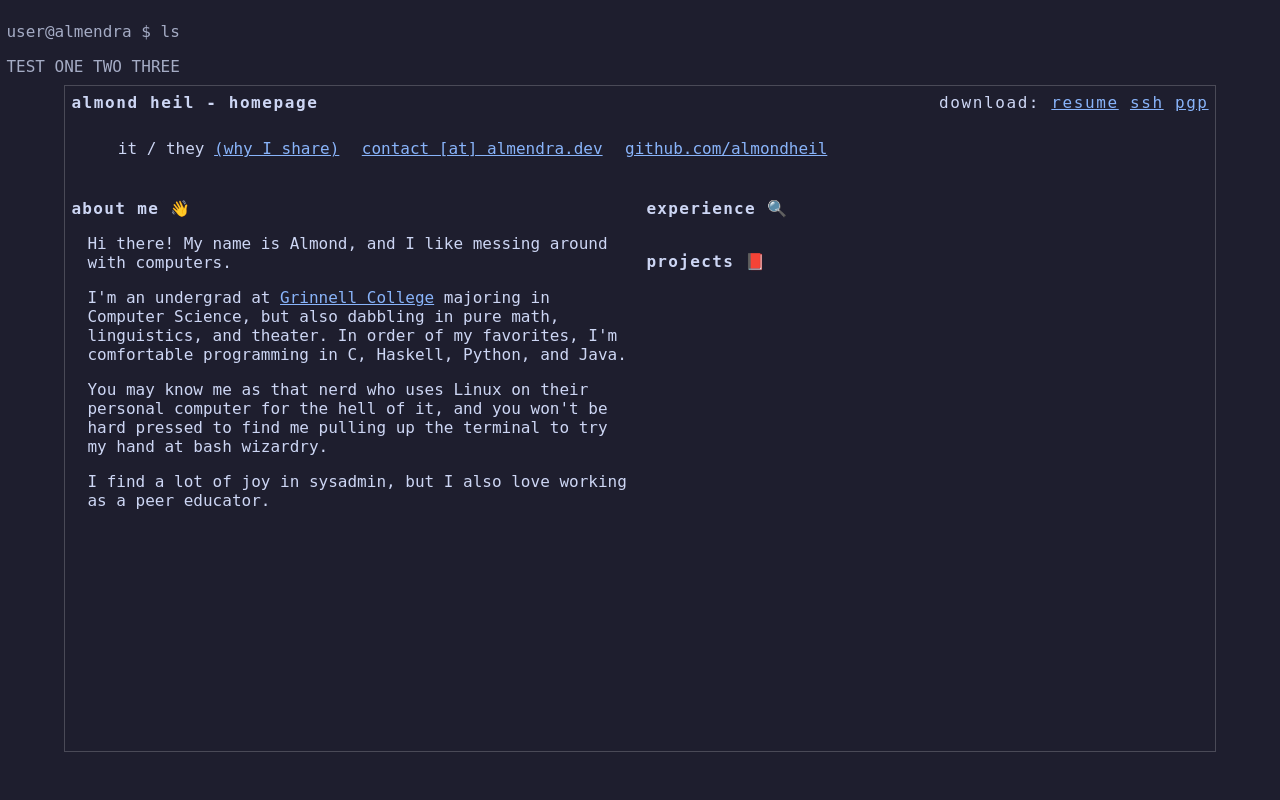
After one commit to almondheil/almendra-dev, a Flask app: template templates/index.html in a window 1280 px wide. The commit adds this page. Run offline with Flask 3, Linux system fonts and the light colour scheme; the template is opened without the code that fills it, so the values that code supplies are empty.

Commit message:
Big move to Flask to use sqlite3 to serve content instead of writing HTML manually
Not everything is completely cleaned up, but content shows up properly
now and nothing is so broken that it won't work.

```diff
--- /dev/null
+++ b/app.py
@@ -0,0 +1,72 @@
+import sqlite3
+from flask import Flask, render_template
+from utils import dates2range
+
+app = Flask(__name__)
+
+def get_db_connection():
+    conn = sqlite3.connect('database.db')
+    conn.row_factory = sqlite3.Row
+    return conn
+
+#
+# Homepage
+#
+@app.route('/')
+def index():
+    # get data from mysql
+    conn = get_db_connection()
+    projects = conn.execute("SELECT * FROM projects ORDER BY added DESC").fetchall()
+    experience_raw = conn.execute("SELECT * FROM experience ORDER BY start_time DESC, end_time DESC").fetchall()
+    conn.close()
+
+    # process the experience data to add pretty dates
+    # we must make copies since the sqlite3.Row object is not editable
+    experience = []
+    for e_raw in experience_raw:
+        e = dict()
+        for k in e_raw.keys():
+            e[k] = e_raw[k]
+        e['formatted_date'] = dates2range(e_raw['start_time'], e_raw['end_time'])
+        experience.append(e)
+
+    # render the page
+    return render_template('index.html', projects=projects,
+                           experience=experience)
+
+@app.errorhandler(404)
+def page_not_found(e):
+    return render_template('404.html'), 404
+
+# TODO: Maybe add these pages? Still not sure they're necessary.
+"""
+#
+# All work experience
+#
+@app.route('/experience')
+def experience():
+    conn = get_db_connection()
+    experience = conn.execute("SELECT * FROM experience").fetchall()
+    conn.close()
+    return render_template('experience.html', experience=experience)
+
+#
+# All projects
+#
+@app.route('/projects')
+def projects():
+    conn = get_db_connection()
+    projects = conn.execute("SELECT * FROM projects").fetchall()
+    conn.close()
+    return render_template('projects.html', projects=projects)
+
+#
+# Keys
+#
+@app.route('/keys')
+def keys():
+    conn = get_db_connection()
+    keys = conn.execute("SELECT * FROM keys").fetchall()
+    conn.close()
+    return render_template('keys.html', keys=keys)
+"""
--- a/master.css
+++ b/static/css/style.css
@@ -28,17 +28,17 @@ body {
 }
 
 :root {
-  --main-width: 90%;
-  --main-height: 95%;
-  --cmd-height: 35pt;
+  --content-width: 90%;
+  --content-height: 90%;
+  --cmd-height: 40pt;
 }
 
-main {
-  width: var(--main-width);
-  height: calc(var(--main-height) - var(--cmd-height));
+.content {
+  width: var(--content-width);
+  height: calc(var(--content-height) - var(--cmd-height));
   overflow: auto;
   margin: auto;
-  margin-top: calc((100% - var(--main-height))/4);
+  margin-top: calc((100% - var(--content-height))/4);
   border: thin solid #4A4A57;
 }
 
--- /dev/null
+++ b/templates/base.html
@@ -0,0 +1,23 @@
+<!doctype html>
+<html lang="en">
+  <head>
+    <!-- Required meta tags -->
+    <meta http-equiv="content-type" content="text/html; charset=utf-8">
+    <meta name="viewport" content="width=device-width, initial-scale=1">
+
+    <!-- Local stylesheet -->
+    <link rel="stylesheet" href="{{ url_for('static', filename= 'css/style.css') }}" type="text/css" media="screen" charset="utf-8">
+
+    <title>{% block title %} {% endblock %} - almendra.dev</title>
+  </head>
+  <body>
+    <nav class=padded id="command-area">
+      <p>user@almendra $ ls</p>
+      <p>TEST ONE TWO THREE</p>
+    </nav>
+    <!-- TODO DO NAV STUFF, IT'S IN THE TUTORIAL -->
+    <div class="content">
+        {% block content %} {% endblock %}
+    </div>
+  </body>
+</html>
--- /dev/null
+++ b/templates/index.html
@@ -0,0 +1,86 @@
+{% extends 'base.html' %}
+
+{% block content %}
+<div class="mid grid-container">
+  <section id="info" itemscope itemtype="http://schema.org/Person">
+    <div class="padded">
+      <h1 itemprop="name">almond heil - {% block title %} homepage {% endblock %}
+        <div class="links">
+          download:
+          <a itemprop="resume" rel="me" href="./download/AlmondHeil-Resume.pdf" download>resume</a>
+          <a itemprop="ssh key" rel="me" href="./download/almondheil.pub" download>ssh</a>
+          <a itemprop="gpg key" rel="me" href="./download/almondheil.pgp" download>pgp</a>
+        </div>
+      </h1>
+      <address>
+        <ul class="contactinfo">
+          <li class="padded" itemprop="gender">it / they <a target="_blank" href="https://pronouns.org/what-and-why">(why I share)</a></li>
+          <li class="padded" itemprop="email"><a rel="me" href="mailto:contact@almendra.dev">contact [at] almendra.dev</a></li>
+          <li class="padded" itemprop="github"><a rel="me" target="_blank" href="https://github.com/almondheil">github.com/almondheil</a></li>
+        </ul>
+      </address>
+    </div>
+  </section>
+  <section id="about" itemscope itemtype="http://schema.org/ItemList">
+    <div class="padded">
+      <h2 itemprop="name">about me 👋</h2>
+      <div class="indented" itemtype="http://schema.org/Text">
+        <p>
+        Hi there! My name is Almond, and I like messing around with computers.
+        </p>
+        <p>
+        I'm an undergrad at
+        <a target="_blank" href="https://www.grinnell.edu/">Grinnell College</a>
+        majoring in Computer Science, but also dabbling in pure math,
+        linguistics, and theater. In order of my favorites, I'm comfortable
+        programming in C, Haskell, Python, and Java.
+        </p>
+        <p>
+        You may know me as that nerd who uses Linux on their personal computer
+        for the hell of it, and you won't be hard pressed to find me pulling up
+        the terminal to try my hand at bash wizardry.
+        </p>
+        <p>
+        I find a lot of joy in sysadmin, but I also love working as a peer
+        educator.
+        </p>
+      </div>
+    </div>
+  </section>
+  <section id="experience" itemscope itemtype="http://schema.org/ItemList">
+    <div class="padded">
+      <h2 itemprop="name">experience 🔍</h2>
+      <ul>
+      {% for e in experience %}
+        <li itemprop="itemListElement">
+          <p class="timeplace">
+            <!-- Render formatted date as HTML -->
+            {{ e['formatted_date'] | safe }}
+            <span class="employer"><a href="{{ e['url'] }}" target="_blank">{{ e['name'] }}</a></span>
+          </p>
+          <p class="jobinfo">
+            <p class="jobtitle">{{ e['position'] }}</p>
+            <p class="jobdescription">{{ e['description'] }}</p>
+        </li>
+      {% endfor %}
+      </ul>
+    </div>
+  </section>
+  <section id="projects" itemscope itemtype="http://schema.org/ItemList">
+    <div class="padded">
+      <h2 itemprop="name">projects 📕</h2>
+      <ul>
+      {% for p in projects %}
+        <li itemprop="itemListElement">
+          <p class="projectlink">
+            <a target="_blank" href="{{ p['url'] }}">
+              {{ p['url'] }}
+            </a>
+          </p>
+          <p class="description"> {{ p['description'] }} </p>
+        </li>
+      {% endfor %}
+      </ul>
+    </div>
+  </section>
+{% endblock %}
```
Also changed, not shown: index.html (deleted, +0 -209 lines), requirements.txt (added, +7 -0 lines), templates/404.html (added, +9 -0 lines), utils.py (added, +86 -0 lines), database.db (added), 7 other files.
